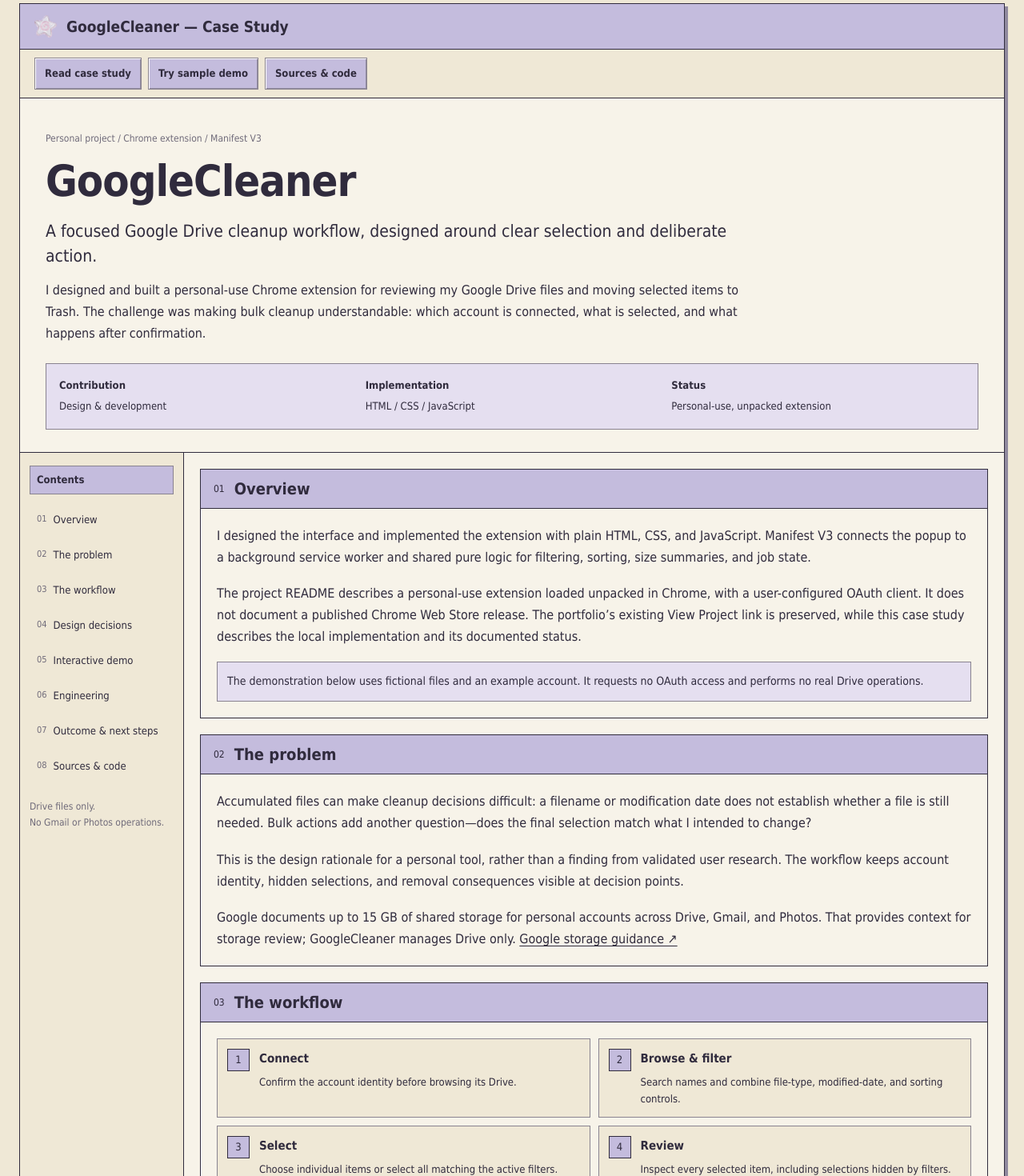
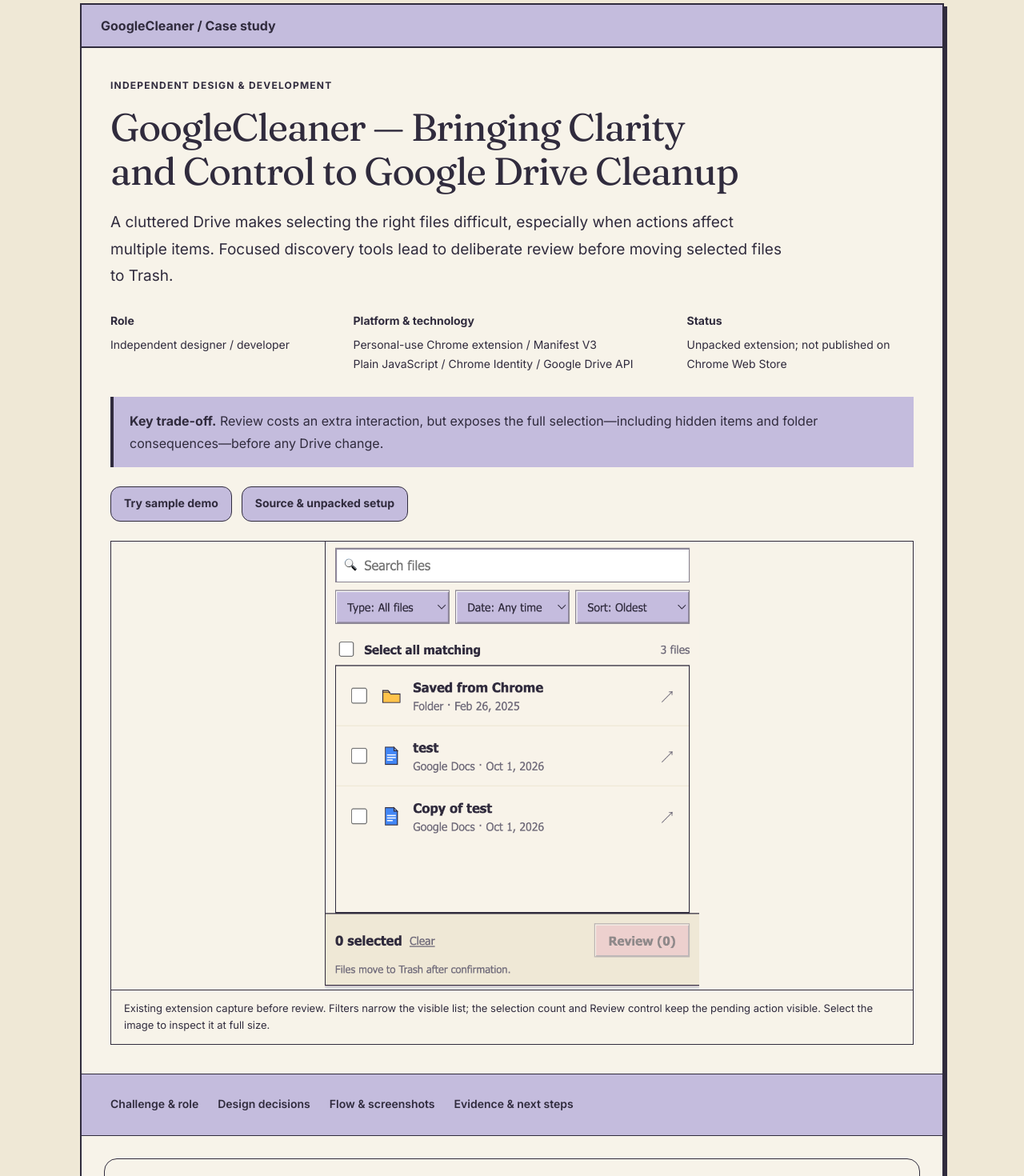
Before and after one commit to julsoyola/juliana-portfolio, a Next.js app in the folder portfolio/: page /work/googlecleaner in a window 1280 px wide. Shown: the part 80-1550 px from the top of the page at 80% size. Built offline with nearby package versions, Linux system fonts and the light colour scheme.

Commit message:
Explain GoogleCleaner selection and recovery workflows

```diff
--- a/portfolio/app/work/googlecleaner/page.tsx
+++ b/portfolio/app/work/googlecleaner/page.tsx
@@ -1,29 +1,14 @@
 import type { Metadata } from "next";
-import Link from "next/link";
-import Image from "next/image";
-import CaseStudySection from "@/components/CaseStudySection";
+import CaseStudy from "@/components/CaseStudy";
+import { googlecleaner } from "@/components/caseStudies";
 import styles from "./case-study.module.css";
 
 export const metadata: Metadata = {
   title: "GoogleCleaner Case Study | Juliana Oyola-Pabon",
-  description: "Designing a personal Google Drive review workflow with explicit selection, confirmation, background job recovery, and a browser-only sample demo.",
+  description: "Bringing clarity and control to Google Drive cleanup through discovery, explicit selection, review, and background task recovery.",
 };
-
 const repository = "https://github.com/julsoyola/googleCleaner";
-const sections = [
-  ["overview", "Overview"], ["problem", "The problem"], ["workflow", "The workflow"],
-  ["decisions", "Design decisions"], ["demo", "Interactive demo"], ["engineering", "Engineering"],
-  ["outcome", "Outcome & next steps"], ["sources", "Sources & code"],
-];
-const steps = [
-  ["Connect", "Confirm the account identity before browsing its Drive."],
-  ["Browse & filter", "Search names and combine file-type, modified-date, and sorting controls."],
-  ["Select", "Choose individual items or select all matching the active filters."],
-  ["Review", "Inspect every selected item, including selections hidden by filters."],
-  ["Confirm", "Read the account, reported size, and folder warning before moving items to Trash."],
-  ["Track results", "Follow item-level progress, retry failures, or reconnect to resume a paused job."],
-];
-const decisions = [
+const interactionNotes = [
   { title: "Visible account identity", icon: "docs", ui: "Account: alex@example.com", text: "The account menu and review show which Drive is being modified. This is intended to make account context visible before a consequential action; the address shown here is fictional." },
   { title: "Different ways to find files", icon: "sheets", ui: "Search · Type · Modified date · Sort", text: "Case-insensitive filename search combines with Docs, Sheets, Slides, PDF, or folder filters. Date options cover the past 7 days, 30 days, year, chosen month or year, and a custom range. Sorting supports oldest, newest, name A–Z, and largest first, with unknown sizes placed after known sizes." },
   { title: "Hidden selections stay explicit", icon: "file", ui: "1 selected item hidden by current filters.", text: "Changing filters does not silently remove a selection. The notice explains when selected items are no longer visible in the list, and full-selection review still includes them. Select all matching acts only on the current filtered set." },
@@ -46,81 +31,17 @@ const sources = [
 ];
 
 export default function GoogleCleanerCaseStudy() {
-  return (
-    <main id="top" className={styles.page}>
-      <div className={styles.shell}>
-        <Link href="/#work" className={styles.back}>← Back to Projects</Link>
-        <article className={styles.window} aria-labelledby="project-title">
-          <div className={styles.titleBar}>
-            <Image src="/demos/googlecleaner/icons/icon32.png" width={28} height={28} alt="" />
-            <span>GoogleCleaner — Case Study</span>
-          </div>
-          <nav className={styles.toolbar} aria-label="Case study toolbar">
-            <a href="#overview" className={styles.button}>Read case study</a>
-            <a href="#demo" className={styles.button}>Try sample demo</a>
-            <a href="#sources" className={styles.button}>Sources & code</a>
-          </nav>
-          <header className={styles.hero}>
-            <p className={styles.eyebrow}>Personal project / Chrome extension / Manifest V3</p>
-            <h1 id="project-title">GoogleCleaner</h1>
-            <p className={styles.subtitle}>A focused Google Drive cleanup workflow, designed around clear selection and deliberate action.</p>
-            <p>I designed and built a personal-use Chrome extension for reviewing my Google Drive files and moving selected items to Trash. The challenge was making bulk cleanup understandable: which account is connected, what is selected, and what happens after confirmation.</p>
-            <dl className={styles.meta}>
-              <div><dt>Contribution</dt><dd>Design & development</dd></div>
-              <div><dt>Implementation</dt><dd>HTML / CSS / JavaScript</dd></div>
-              <div><dt>Status</dt><dd>Personal-use, unpacked extension</dd></div>
-            </dl>
-          </header>
-          <div className={styles.workspace}>
-            <aside className={styles.navigator}>
-              <nav aria-label="Case study sections">
-                <h2>Contents</h2>
-                {sections.map(([id, title], index) => <a key={id} href={`#${id}`}><span>{String(index + 1).padStart(2, "0")}</span>{title}</a>)}
-              </nav>
-              <p>Drive files only.<br />No Gmail or Photos operations.</p>
-            </aside>
-            <div className={styles.reading}>
-              <CaseStudySection number="01" title="Overview" anchorId="overview" className={styles.panel}>
-                <div className={styles.panelBody}>
-                  <p>I designed the interface and implemented the extension with plain HTML, CSS, and JavaScript. Manifest V3 connects the popup to a background service worker and shared pure logic for filtering, sorting, size summaries, and job state.</p>
-                  <p>The project README describes a personal-use extension loaded unpacked in Chrome, with a user-configured OAuth client. It does not document a published Chrome Web Store release. The portfolio’s existing View Project link is preserved, while this case study describes the local implementation and its documented status.</p>
-                  <p className={styles.notice}>The demonstration below uses fictional files and an example account. It requests no OAuth access and performs no real Drive operations.</p>
-                </div>
-              </CaseStudySection>
-              <CaseStudySection number="02" title="The problem" anchorId="problem" className={styles.panel}>
-                <div className={styles.panelBody}>
-                  <p>Accumulated files can make cleanup decisions difficult: a filename or modification date does not establish whether a file is still needed. Bulk actions add another question—does the final selection match what I intended to change?</p>
-                  <p>This is the design rationale for a personal tool, rather than a finding from validated user research. The workflow keeps account identity, hidden selections, and removal consequences visible at decision points.</p>
-                  <p>Google documents up to 15 GB of shared storage for personal accounts across Drive, Gmail, and Photos. That provides context for storage review; GoogleCleaner manages Drive only. <a href="https://support.google.com/mail/answer/6374270" target="_blank" rel="noopener noreferrer">Google storage guidance ↗</a></p>
-                </div>
-              </CaseStudySection>
-              <CaseStudySection number="03" title="The workflow" anchorId="workflow" className={styles.panel}>
-                <div className={styles.panelBody}>
-                  <ol className={styles.steps}>{steps.map(([title, detail], index) => <li key={title}><span>{index + 1}</span><div><h3>{title}</h3><p>{detail}</p></div></li>)}</ol>
-                  <div className={styles.screens}>
-                    <figure><Image src="/images/googlecleaner/googlecleaner-preview.png" width={804} height={1128} alt="Existing GoogleCleaner connect screen, with a lavender title bar and Connect Google Drive button" /><figcaption><strong>Connect / establish context.</strong> Existing project capture before sign-in. The live demo uses a sample account instead.</figcaption></figure>
-                    <figure><Image src="/images/googlecleaner-review.png" width={798} height={954} alt="Existing file browser showing name search, type and date filters, sorting, checkboxes, and the Review control" /><figcaption><strong>Browse / select / review.</strong> Existing project capture: filters narrow the list, checkboxes identify the selection, and Review sits beside the selection count.</figcaption></figure>
-                  </div>
-                </div>
-              </CaseStudySection>
-              <CaseStudySection number="04" title="Design decisions" anchorId="decisions" className={styles.panel}>
-                <div className={styles.panelBody}>
-                  <p>These are implemented decisions and intended benefits, without measured improvement claims. The small interface examples below are illustrative, not live account data.</p>
-                  <div className={styles.decisions}>{decisions.map((decision) => <section key={decision.title} className={styles.decision}>
-                    <h3><Image src={`/demos/googlecleaner/icons/types/${decision.icon}.svg`} width={22} height={22} alt="" />{decision.title}</h3>
-                    <div className={styles.uiExample}>{decision.ui}</div><p>{decision.text}</p>
-                  </section>)}</div>
-                </div>
-              </CaseStudySection>
-              <CaseStudySection number="05" title="Interactive application demo" anchorId="demo" className={styles.panel}>
+  return <CaseStudy study={googlecleaner}>
+    <div className={styles.supplement}>
+      <section id="demo" aria-labelledby="demo-title"><h2 id="demo-title" className="font-display mb-4 text-2xl">Interactive application demo</h2>
         <div className={styles.panelBody}>
           <p className={styles.notice}>Interactive demo — sample files, no Google account required.</p>
           <p>Connect the sample account, select Workshop notes, then filter to PDFs. The hidden-selection notice will appear; select the PDF and open Review to see both items. Try a folder to see its contents warning. Confirmation simulates progress with one failed item; open job details and choose Retry failed.</p>
           <p className={styles.caption}>Fixed reference date: October 9, 2026. Reset demo restores all examples. Results are simulated in memory; this frame does not reproduce persistent storage or a real background service worker.</p>
           <iframe src="/demos/googlecleaner/popup.html" title="GoogleCleaner sample application demo" sandbox="allow-scripts" className={styles.demoFrame} />
         </div>
-              </CaseStudySection>
-              <CaseStudySection number="06" title="Engineering behind the experience" anchorId="engineering" className={styles.panel}>
+      </section>
+      <details id="engineering"><summary>Engineering behind the experience</summary>
         <div className={styles.panelBody}>
           <ol className={styles.architecture} aria-label="GoogleCleaner architecture and request flow">
             <li><h3>Popup + shared pure logic</h3><p>popup.html / popup.css / popup.js<br />lib.js: filters, dates, sorting, size summaries</p></li>
@@ -133,26 +54,17 @@ export default function GoogleCleanerCaseStudy() {
           <p>HTTP 429, 500, 502, 503, and 504 receive exponential backoff with jitter, up to five attempts. Authorization failures pause for reauthorization; item-level failures remain available for retry. These mechanisms support recovery without making the popup responsible for the job’s lifetime.</p>
           <p>Chrome Identity supplies the OAuth token through <code>chrome.identity.getAuthToken</code>. The actual manifest requests the full <code>https://www.googleapis.com/auth/drive</code> scope, which grants broad Drive access. The interface uses explicit selected IDs, but that does not make its OAuth permission narrow. No Google approval, certification, or completed verification is claimed. <a href="https://developer.chrome.com/docs/extensions/reference/api/identity" target="_blank" rel="noopener noreferrer">Chrome Identity documentation ↗</a> · <a href="https://developers.google.com/identity/protocols/oauth2/scopes" target="_blank" rel="noopener noreferrer">Google scope documentation ↗</a></p>
         </div>
-              </CaseStudySection>
-              <CaseStudySection number="07" title="Current outcome & next steps" anchorId="outcome" className={styles.panel}>
-                <div className={styles.panelBody}>
-                  <p>The current implementation supports account identity, paginated listing, combined filters, explicit selection, full-selection review, confirmation, background progress, retries, and account-aware resumption. It targets Google Drive and does not add permanent deletion, empty-Trash actions, duplicate detection, or AI cleanup.</p>
-                  <p className={styles.warning}>Moving files to Trash does not immediately reclaim storage. Google documents that trashed files still count toward storage until permanently deleted and are automatically permanently deleted after 30 days. Trash is not indefinite recovery. <a href="https://support.google.com/drive/answer/2375102" target="_blank" rel="noopener noreferrer">Drive Trash behavior ↗</a></p>
-                  <p>The browser demo validates the presentation and sample workflow, not real OAuth, Drive mutations, service worker suspension, or alarm recovery. Reported size can be incomplete, and modification dates do not prove that files are unused. Cleanup is not guaranteed safe.</p>
-                  <p>Future validation includes usability testing of hidden selection and folder warnings, plus large-library performance evaluation. The current popup fetches the full paginated inventory before filtering; no comparative speed, memory, adoption, or time-saving results are claimed.</p>
+      </details>
+      <details><summary>Interface implementation notes</summary>
+        <p>Illustrative interface text; example account data is fictional.</p>
+        {interactionNotes.map(note => <section key={note.title}><h3>{note.title}</h3><p><strong>{note.ui}</strong></p><p>{note.text}</p></section>)}
+      </details>
+      <details id="sources"><summary>Sources and code</summary>
+        <p>Descriptions were checked against the local README, manifest, popup, shared logic, and background worker. Local source may differ from the public revision; linked sources provide implementation context.</p>
+        <ul>{sources.map(([title, url]) => <li key={url}><a href={url}>{title}</a></li>)}</ul>
+        <p>The earlier portfolio linked to a store listing. Local documentation identifies an unpacked extension, so this link is retained only as an unverified legacy reference:</p>
+        <a href="https://chromewebstore.google.com/detail/googlecleaner/acijddppbcekpnlddndfomahlpgcnfoe">Legacy store URL — publication not verified</a>
+      </details>
     </div>
-              </CaseStudySection>
-              <CaseStudySection number="08" title="Sources & code" anchorId="sources" className={styles.panel}>
-                <div className={styles.panelBody}>
-                  <p>Implementation descriptions were checked against the local project’s README, popup, shared library, service worker, manifest, tests, and screenshots. The local working tree includes changes beyond the public commit; repository links show the public version.</p>
-                  <ul className={styles.sourceList}>{sources.map(([title, url]) => <li key={url}><a href={url} target="_blank" rel="noopener noreferrer">{title} ↗</a></li>)}</ul>
-                </div>
-              </CaseStudySection>
-            </div>
-          </div>
-          <footer className={styles.statusBar}><span>Chrome extension · personal use</span><a href="#top">Back to top ↑</a></footer>
-        </article>
-      </div>
-    </main>
-  );
+  </CaseStudy>;
 }
```
Also changed, not shown: portfolio/app/work/googlecleaner/case-study.module.css (+10 -0 lines). Lines whose indentation alone changed are shown as unchanged.
